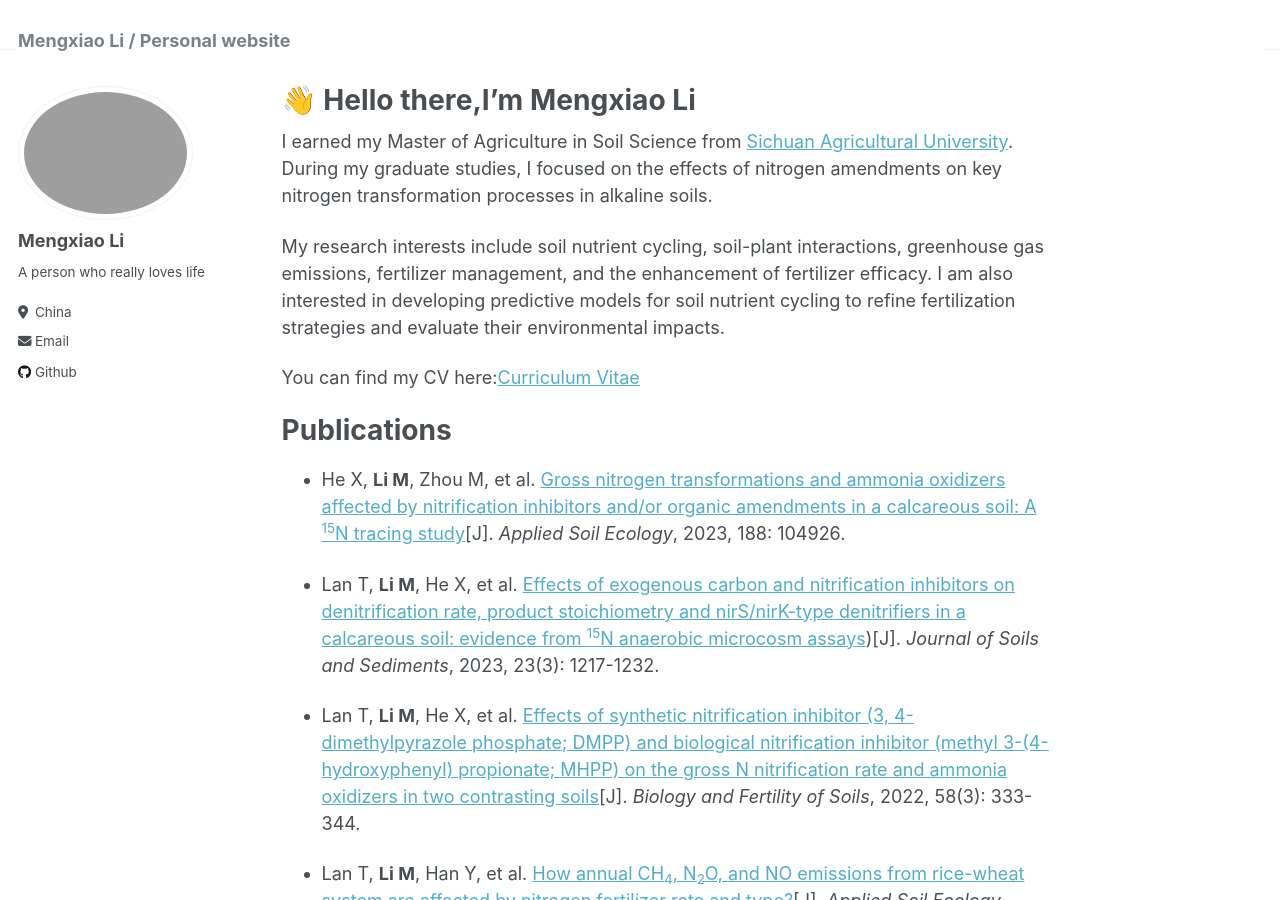
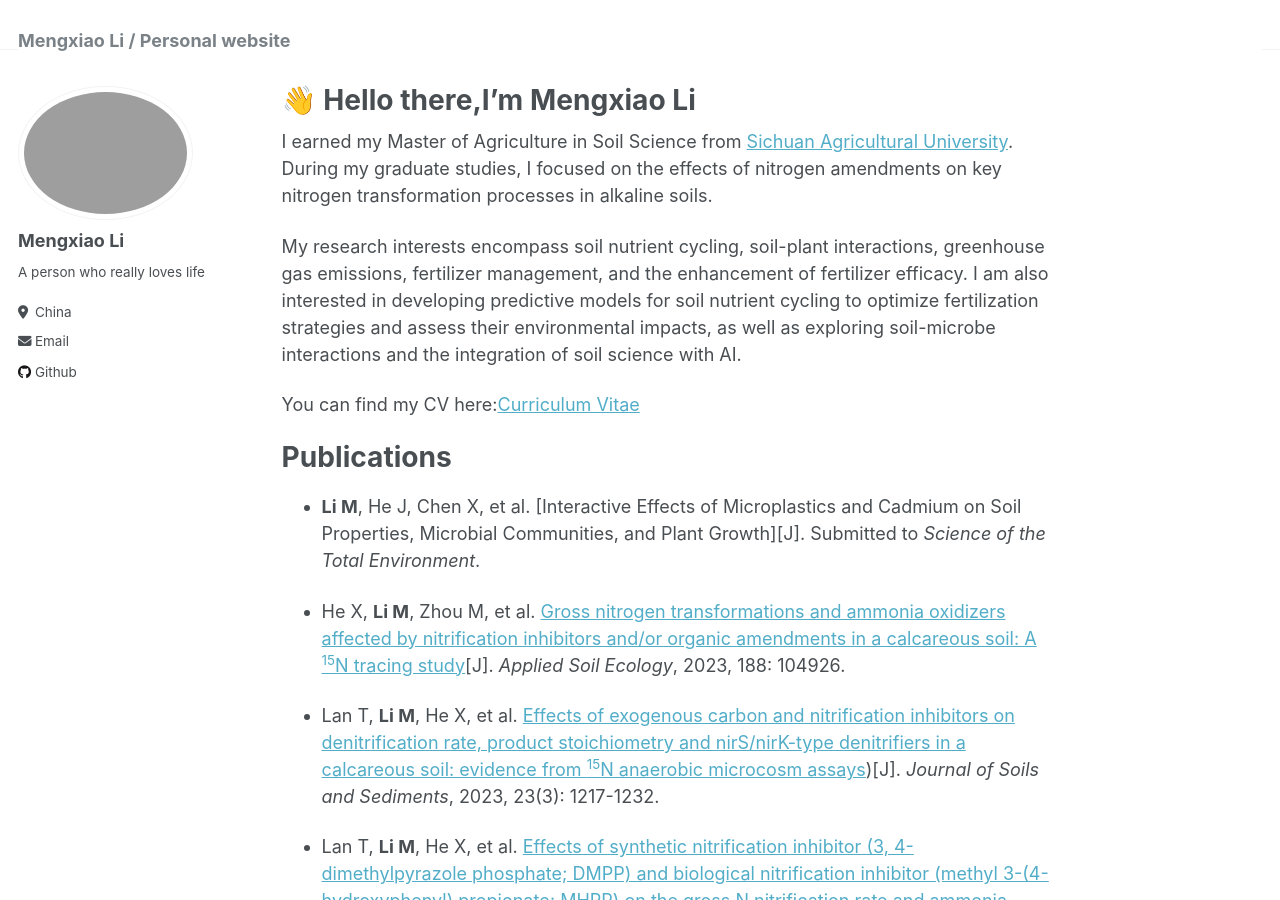
Before and after one commit to HazelLi123/HazelLi123.github.io, a Jekyll site: the page built from _pages/about.md, in a window 1280 px wide and 900 px high. Built offline with Jekyll 4.4.1, drawn with Linux system fonts in a browser that asks for light colours.

Commit message:
Update about.md

```diff
--- a/_pages/about.md
+++ b/_pages/about.md
@@ -9,12 +9,14 @@ redirect_from:
 
 I earned my Master of Agriculture in Soil Science from [Sichuan Agricultural University](https://www.sicau.edu.cn). During my graduate studies, I focused on the effects of nitrogen amendments on key nitrogen transformation processes in alkaline soils.
 
-My research interests include soil nutrient cycling, soil-plant interactions, greenhouse gas emissions, fertilizer management, and the enhancement of fertilizer efficacy. I am also interested in developing predictive models for soil nutrient cycling to refine fertilization strategies and evaluate their environmental impacts.
+My research interests encompass soil nutrient cycling, soil-plant interactions, greenhouse gas emissions, fertilizer management, and the enhancement of fertilizer efficacy. I am also interested in developing predictive models for soil nutrient cycling to optimize fertilization strategies and assess their environmental impacts, as well as exploring soil-microbe interactions and the integration of soil science with AI.
 
-You can find my CV here:[Curriculum Vitae ](../assets/CV1.pdf)
+You can find my CV here:[Curriculum Vitae ](../assets/CV-Li Mengxiao.pdf)
 
 Publications
 ======
+- **Li M**, He J, Chen X, et al. [Interactive Effects of Microplastics and Cadmium on Soil Properties, Microbial Communities, and Plant Growth][J]. Submitted to *Science of the Total Environment*.
+
 - He X, **Li M**, Zhou M, et al. [Gross nitrogen transformations and ammonia oxidizers affected by nitrification inhibitors and/or organic amendments in a calcareous soil: A <sup>15</sup>N tracing study](https://www.sciencedirect.com/science/article/abs/pii/S0929139323001245)[J]. *Applied Soil Ecology*, 2023, 188: 104926.
 
 - Lan T, **Li M**, He X, et al. [Effects of exogenous carbon and nitrification inhibitors on denitrification rate, product stoichiometry and nirS/nirK-type denitrifiers in a calcareous soil: evidence from <sup>15</sup>N anaerobic microcosm assays](https://link.springer.com/article/10.1007/s11368-022-03406-6))[J]. *Journal of Soils and Sediments*, 2023, 23(3): 1217-1232.
```
